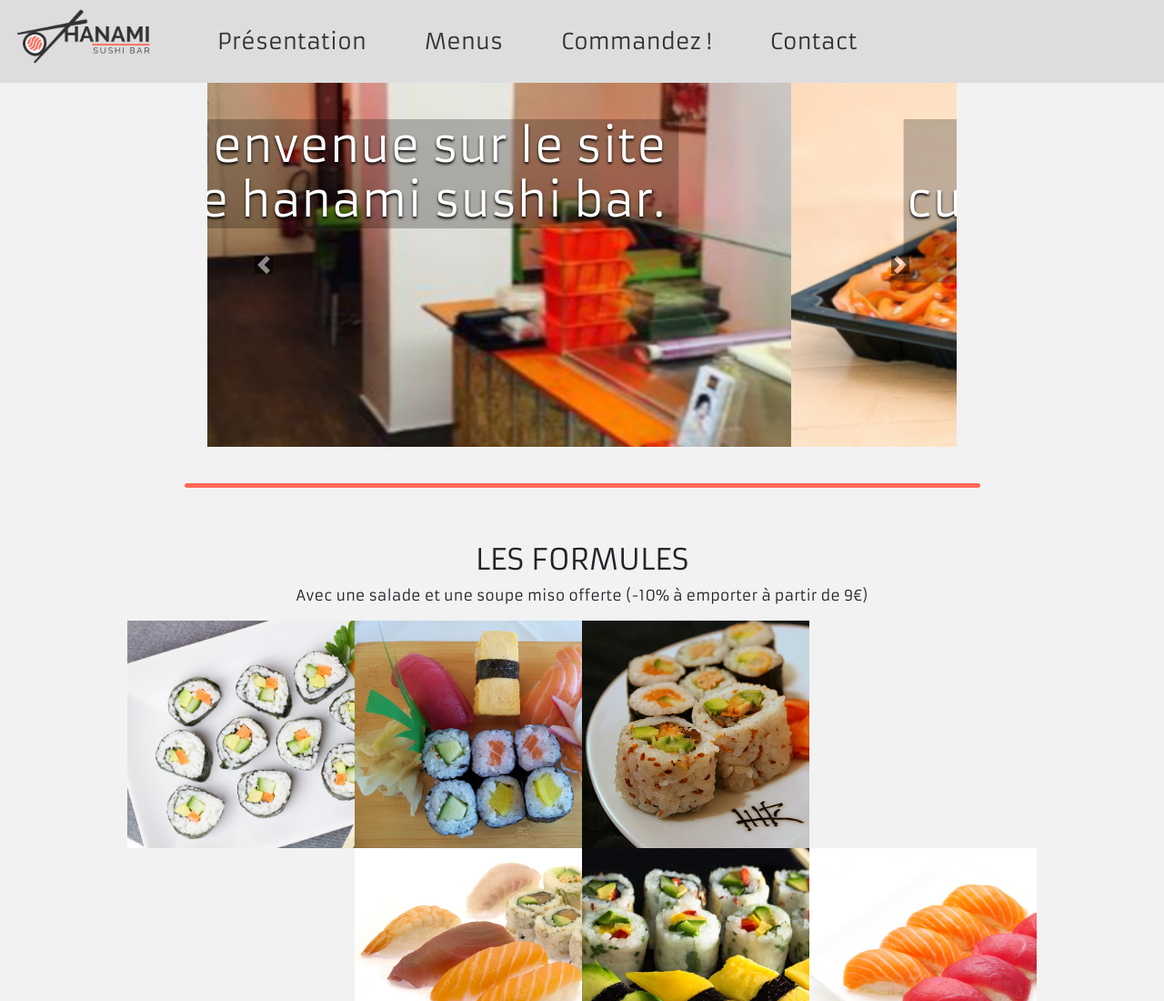
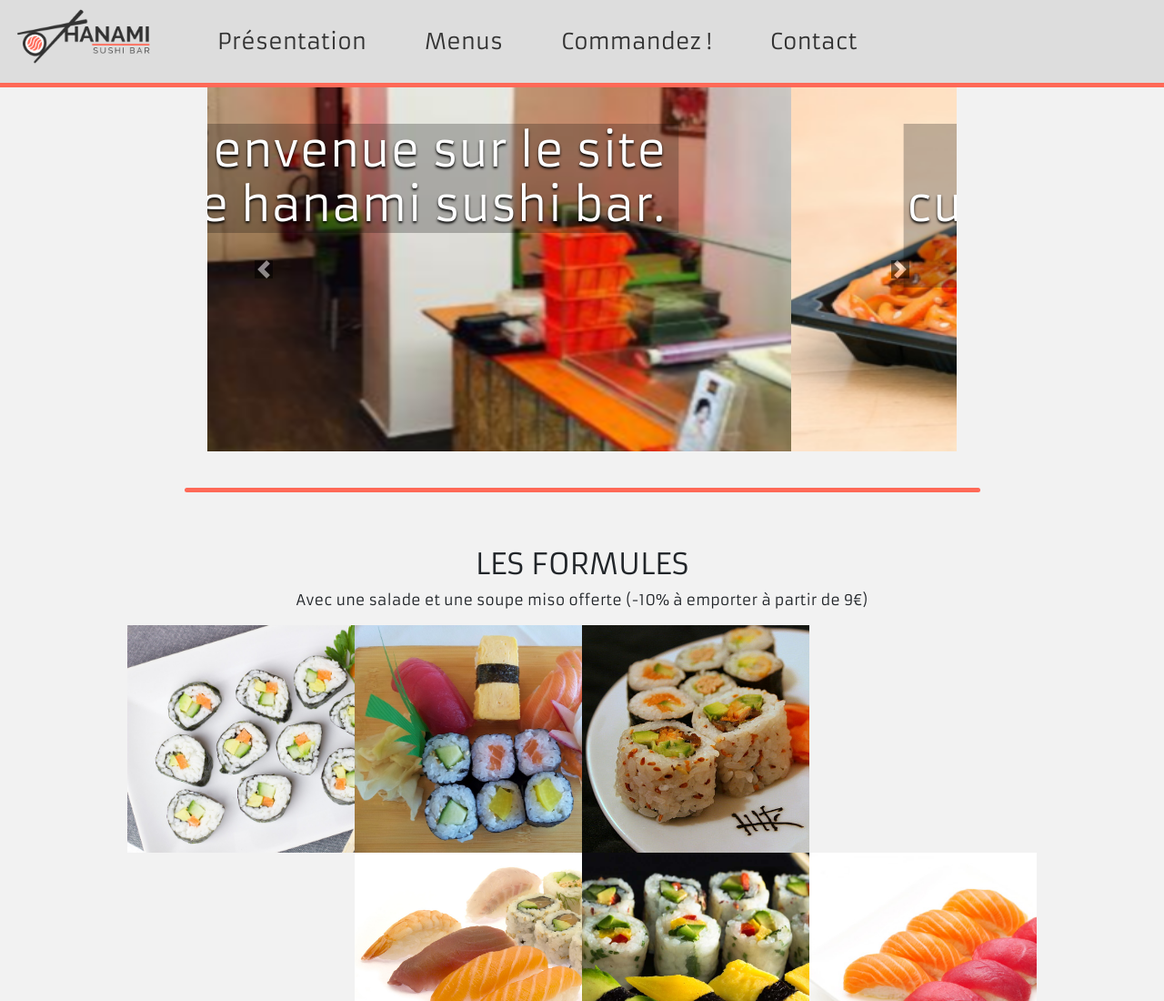
Before and after one commit to Magalie-K/Projet-site2, a plain HTML site: page index.html in a window 1280 px wide. Shown: the top 1100 px of the page at 91% size. Drawn offline with nearby package versions, Linux system fonts and the light colour scheme.

Commit message:
ajout bordure navbar

```diff
--- a/asset/css/yacine.css
+++ b/asset/css/yacine.css
@@ -1,5 +1,6 @@
 .yacinenavbar {
   background-color: #dddddd;
+  border-bottom: 5px solid #ff6957;
 }
 
 .logo {
```
